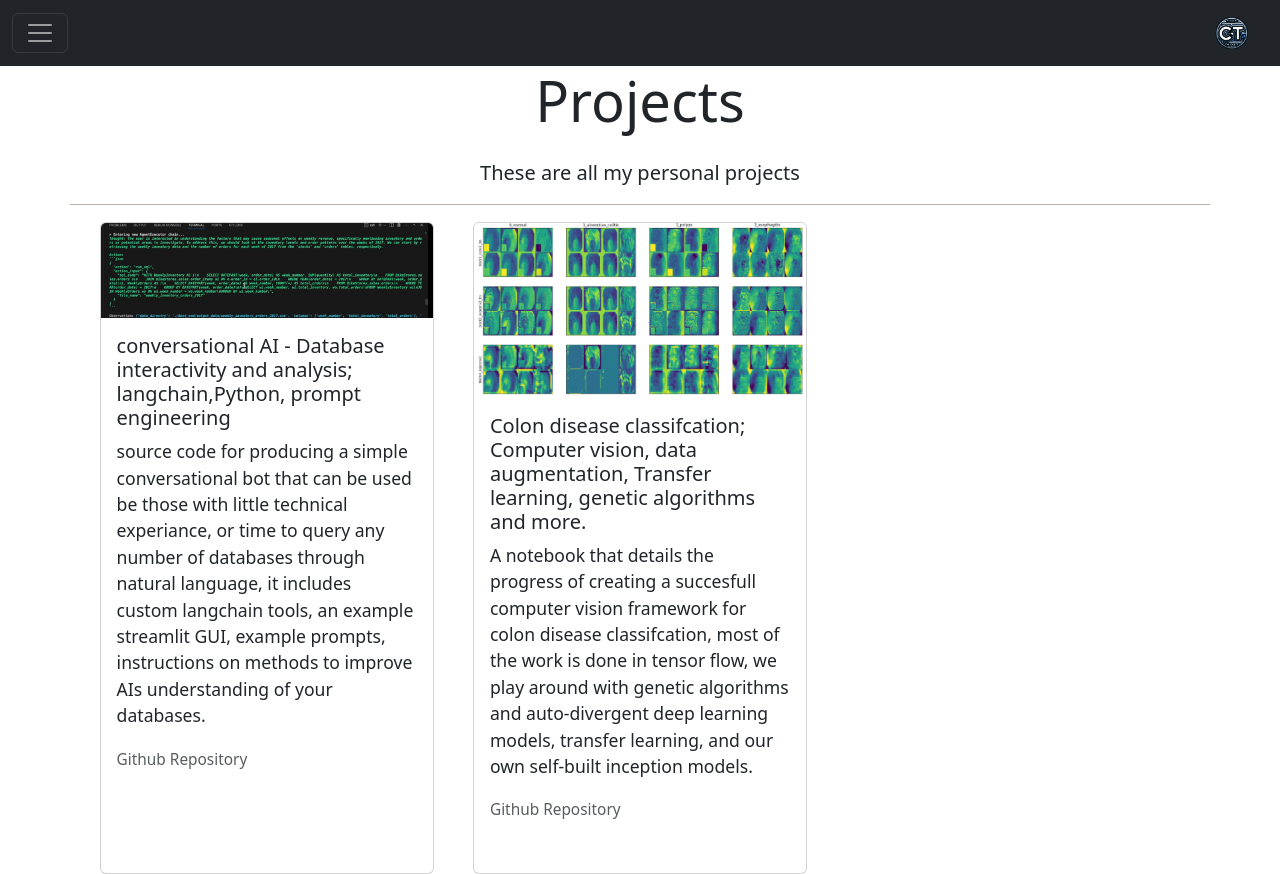
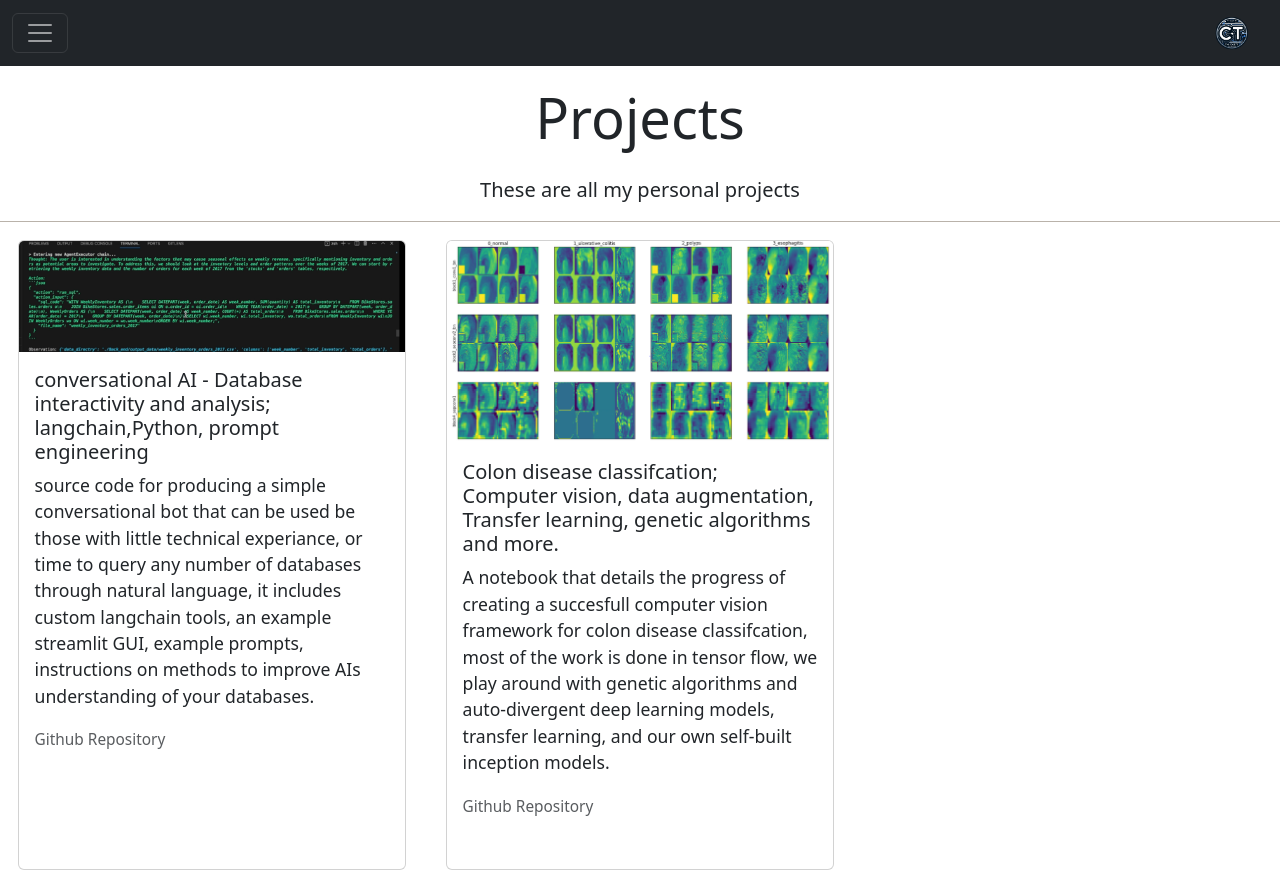
Before and after one commit to thickett/Portfolio_website, a React (Vite) app: page /projects in a window 1280 px wide. Built offline with nearby package versions, Linux system fonts and the light colour scheme.

Commit message:
refactor: remove container

```diff
--- a/src/components/projectsPage.tsx
+++ b/src/components/projectsPage.tsx
@@ -5,16 +5,16 @@ import { Container } from "react-bootstrap";
 
 function projectsPage() {
   return (
-    <GenericLayoutBackPages
-      pageTitle="Projects"
-      pageSubTitle="These are all my personal projects"
-    >
-      <Container>
+    <>
+      <GenericLayoutBackPages
+        pageTitle="Projects"
+        pageSubTitle="These are all my personal projects"
+      >
         <div>
           <GridCards all_content={gitHubContent}></GridCards>
         </div>
-      </Container>
-    </GenericLayoutBackPages>
+      </GenericLayoutBackPages>
+    </>
   );
 }
 export default projectsPage;
```
